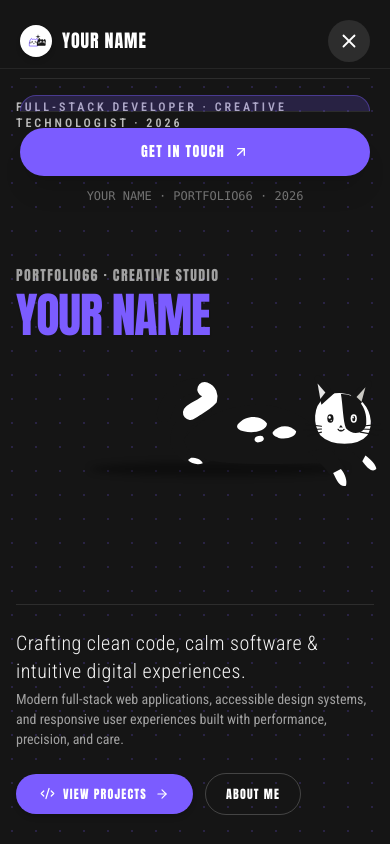
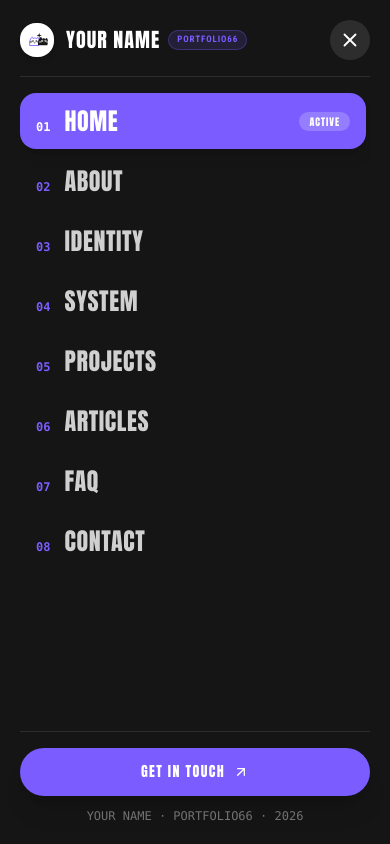
Before and after one commit to PRN-6/portfolio66, a React (Vite) app: page /#home in a window 390 px wide. Both pictures are taken after a click on the button "Open navigation menu". Built offline with nearby package versions, Linux system fonts and the light colour scheme.

Commit message:
fix: mount mobile menu via React portal to escape header backdrop-filter containing block

```diff
--- a/src/components/TopNavbar.tsx
+++ b/src/components/TopNavbar.tsx
@@ -1,6 +1,7 @@
 import React, { useState, useEffect } from 'react';
+import { createPortal } from 'react-dom';
 import { CatLogoBadge } from './illustrations/CatLogoBadge';
-import { Menu, X, ArrowUpRight, Sparkles } from 'lucide-react';
+import { Menu, X, ArrowUpRight } from 'lucide-react';
 import { motion, AnimatePresence } from 'framer-motion';
 
 export type NavPageId =
@@ -25,6 +26,11 @@ export const TopNavbar: React.FC<TopNavbarProps> = ({
   onSelectPage,
 }) => {
   const [mobileMenuOpen, setMobileMenuOpen] = useState(false);
+  const [mounted, setMounted] = useState(false);
+
+  useEffect(() => {
+    setMounted(true);
+  }, []);
 
   const navLinks: { id: NavPageId; label: string; num: string }[] = [
     { id: 'home', label: 'HOME', num: '01' },
@@ -41,11 +47,14 @@ export const TopNavbar: React.FC<TopNavbarProps> = ({
   useEffect(() => {
     if (mobileMenuOpen) {
       document.body.style.overflow = 'hidden';
+      document.documentElement.style.overflow = 'hidden';
     } else {
       document.body.style.overflow = '';
+      document.documentElement.style.overflow = '';
     }
     return () => {
       document.body.style.overflow = '';
+      document.documentElement.style.overflow = '';
     };
   }, [mobileMenuOpen]);
 
@@ -66,6 +75,7 @@ export const TopNavbar: React.FC<TopNavbarProps> = ({
   };
 
   return (
+    <>
       <header className="sticky top-0 z-40 w-full bg-[#151515]/95 backdrop-blur-md border-b border-[#252525] py-3 px-4 sm:px-8">
         <div className="max-w-7xl mx-auto flex items-center justify-between">
           {/* Brand / Logo */}
@@ -138,33 +148,52 @@ export const TopNavbar: React.FC<TopNavbarProps> = ({
             <Menu size={24} />
           </button>
         </div>
+      </header>
 
-      {/* Robust Fullscreen Mobile Navigation Drawer with AnimatePresence */}
+      {/* Fullscreen Mobile Navigation Drawer rendered via Portal at document.body level */}
+      {mounted &&
+        typeof document !== 'undefined' &&
+        createPortal(
           <AnimatePresence>
             {mobileMenuOpen && (
               <motion.div
-            initial={{ opacity: 0 }}
-            animate={{ opacity: 1 }}
-            exit={{ opacity: 0 }}
-            transition={{ duration: 0.2 }}
-            className="fixed inset-0 z-[100] bg-[#151515] flex flex-col justify-between p-5 sm:p-8 lg:hidden"
+                key="mobile-nav-portal"
+                initial={{ opacity: 0, y: -16 }}
+                animate={{ opacity: 1, y: 0 }}
+                exit={{ opacity: 0, y: -16 }}
+                transition={{ duration: 0.22, ease: [0.22, 1, 0.36, 1] }}
+                className="fixed inset-0 z-[99999] bg-[#151515] text-[#F8F6EF] flex flex-col justify-between p-5 sm:p-8 lg:hidden overflow-hidden"
+                style={{
+                  position: 'fixed',
+                  top: 0,
+                  left: 0,
+                  right: 0,
+                  bottom: 0,
+                  width: '100vw',
+                  height: '100dvh',
+                }}
               >
                 {/* Drawer Top Header (Logo + Explicit Close Button) */}
-            <div className="flex items-center justify-between pb-4 border-b border-white/10">
+                <div className="flex items-center justify-between pb-4 border-b border-white/10 flex-shrink-0">
                   <button
                     onClick={() => handleNavClick('home')}
-                className="flex items-center gap-2.5 text-left cursor-pointer"
+                    className="flex items-center gap-3 text-left cursor-pointer"
                   >
-                <CatLogoBadge size={32} variant="badge-only" />
-                <span className="font-headline tracking-wider text-lg text-white">
+                    <CatLogoBadge size={34} variant="badge-only" />
+                    <div className="flex items-center gap-2">
+                      <span className="font-headline tracking-wider text-xl text-white">
                         {studioName}
                       </span>
+                      <span className="text-[9px] uppercase font-bold tracking-widest text-[#7B5CFF] bg-[#7B5CFF]/15 px-2 py-0.5 rounded-full border border-[#7B5CFF]/30">
+                        PORTFOLIO66
+                      </span>
+                    </div>
                   </button>
 
                   <button
                     type="button"
                     onClick={() => setMobileMenuOpen(false)}
-                className="p-2.5 rounded-full bg-white/10 hover:bg-white/20 text-white transition-colors cursor-pointer active:scale-95"
+                    className="w-10 h-10 rounded-full bg-white/10 hover:bg-white/20 active:scale-95 text-white flex items-center justify-center transition-colors cursor-pointer"
                     aria-label="Close navigation menu"
                   >
                     <X size={22} />
@@ -172,7 +201,7 @@ export const TopNavbar: React.FC<TopNavbarProps> = ({
                 </div>
 
                 {/* Middle: Scrollable Navigation Links */}
-            <div className="flex-1 overflow-y-auto py-4 space-y-1">
+                <div className="flex-1 overflow-y-auto py-4 space-y-1 my-auto pr-1">
                   {navLinks.map((link) => {
                     const isActive = activePage === link.id;
                     return (
@@ -181,12 +210,16 @@ export const TopNavbar: React.FC<TopNavbarProps> = ({
                         onClick={() => handleNavClick(link.id)}
                         className={`w-full flex items-center justify-between text-left py-3 px-4 rounded-2xl transition-all cursor-pointer ${
                           isActive
-                        ? 'bg-[#7B5CFF]/20 text-white border border-[#7B5CFF]/40'
-                        : 'text-white/75 hover:text-white hover:bg-white/5'
+                            ? 'bg-[#7B5CFF] text-white shadow-lg'
+                            : 'text-white/80 hover:text-white hover:bg-white/5 active:bg-white/10'
                         }`}
                       >
-                    <div className="flex items-baseline gap-3">
-                      <span className="font-mono text-xs font-bold text-[#7B5CFF]">
+                        <div className="flex items-baseline gap-3.5">
+                          <span
+                            className={`font-mono text-xs font-bold ${
+                              isActive ? 'text-white' : 'text-[#7B5CFF]'
+                            }`}
+                          >
                             {link.num}
                           </span>
                           <span className="font-headline text-2xl sm:text-3xl tracking-wide uppercase">
@@ -195,7 +228,7 @@ export const TopNavbar: React.FC<TopNavbarProps> = ({
                         </div>
 
                         {isActive && (
-                      <span className="text-[10px] font-headline tracking-widest uppercase bg-[#7B5CFF] text-white px-2.5 py-0.5 rounded-full">
+                          <span className="text-[10px] font-headline tracking-widest uppercase bg-white/20 text-white px-2.5 py-0.5 rounded-full">
                             ACTIVE
                           </span>
                         )}
@@ -205,7 +238,7 @@ export const TopNavbar: React.FC<TopNavbarProps> = ({
                 </div>
 
                 {/* Bottom Actions & Studio Footer */}
-            <div className="pt-4 border-t border-white/10 space-y-3">
+                <div className="pt-4 border-t border-white/10 space-y-3 flex-shrink-0">
                   <button
                     onClick={() => handleNavClick('contact')}
                     className="w-full bg-[#7B5CFF] hover:bg-[#6846ed] text-white text-center py-3.5 rounded-full font-headline tracking-widest text-sm shadow-xl active:scale-95 transition-all flex items-center justify-center gap-2 cursor-pointer"
@@ -220,7 +253,9 @@ export const TopNavbar: React.FC<TopNavbarProps> = ({
                 </div>
               </motion.div>
             )}
-      </AnimatePresence>
-    </header>
+          </AnimatePresence>,
+          document.body
+        )}
+    </>
   );
 };
```
Also changed, not shown: 1 other file (tests, documents, lock files or other folders). Lines whose indentation alone changed are shown as unchanged.
